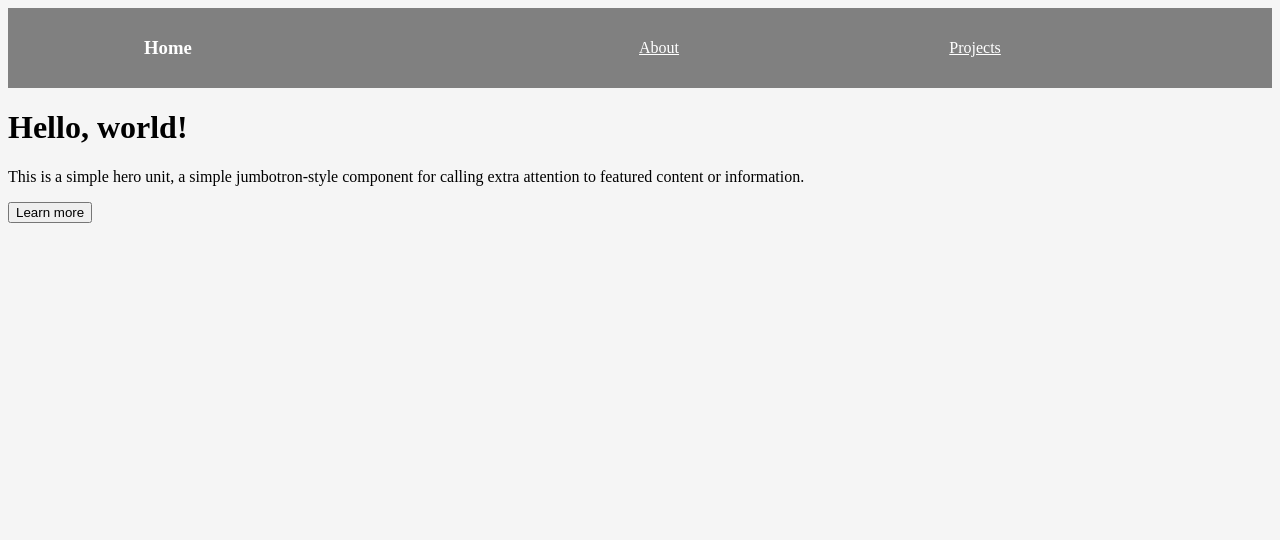
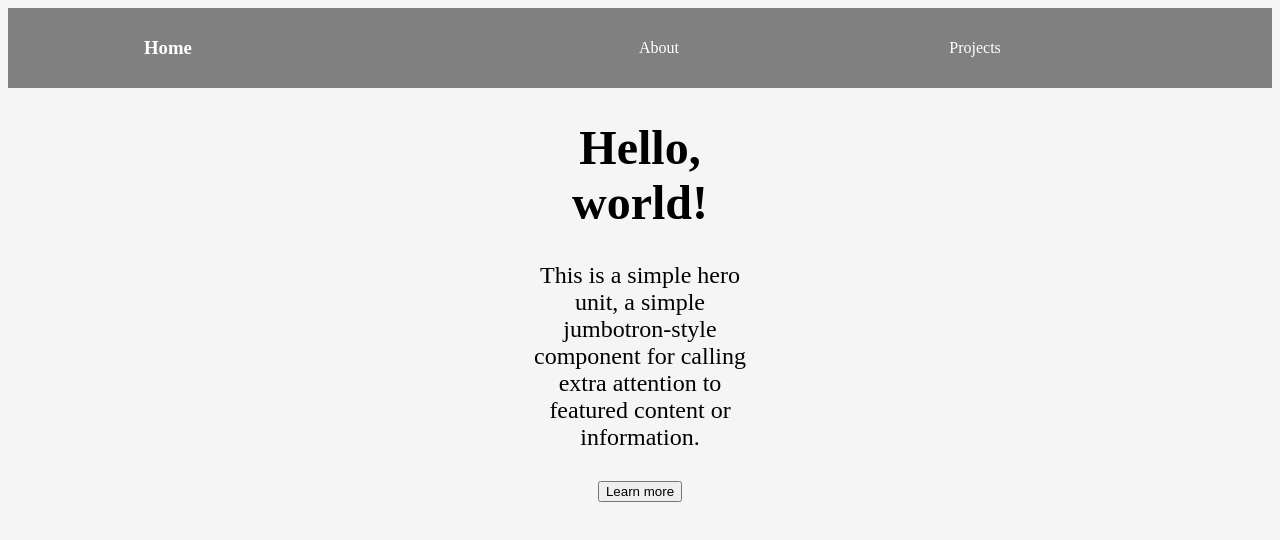
Before and after one commit to Fredrik93/react_tutorial, a React (Create React App) app: page / in a window 1280 px wide. Shown: the top 540 px of the page. Built offline with nearby package versions, Linux system fonts and the light colour scheme.

Commit message:
add styling

```diff
--- a/src/App.js
+++ b/src/App.js
@@ -13,11 +13,22 @@ import Cars from './Components/Cars'
 import List from './Components/List'
 
 function App() {
+    const styling = {
+        fontSize: 24,
+        display: "block",
+        textDecoration: "none",
+        width: "30vh",
+        textAlign: "center",
+        marginLeft: "auto",
+        marginRight: "auto",
+        marginTop: "2vh",
+    }
     return (
         <Router>
-            <div>
+            <div >
                 <Nav />
-                <Switch>
+                <Switch >
+                    <div style={styling} >
                         <Route path="/" exact component={Home} />
                         <Route path="/thingsivedone" component={List} />
                         <Route path="/cars" component={Cars} />
@@ -28,6 +39,8 @@ function App() {
                         <Route path="/checkboxes" component={Checkbox} />
                         <Route path="/about" component={About} />
                         <Route path="/time" component={Time} />
+                    </div>
+
                 </Switch>
             </div>
         </Router>
--- a/src/Components/Nav.js
+++ b/src/Components/Nav.js
@@ -5,9 +5,11 @@ import NavbarCollapse from 'react-bootstrap/esm/NavbarCollapse'
 function Nav() {
 
     const navStyle = {
-        color: 'white'
+        color: 'white',
+        textDecoration: 'none'
 
     }
+
     const logoStyle = {
         color: 'white',
         textDecoration: 'none'
```
Lines whose indentation alone changed are shown as unchanged.
